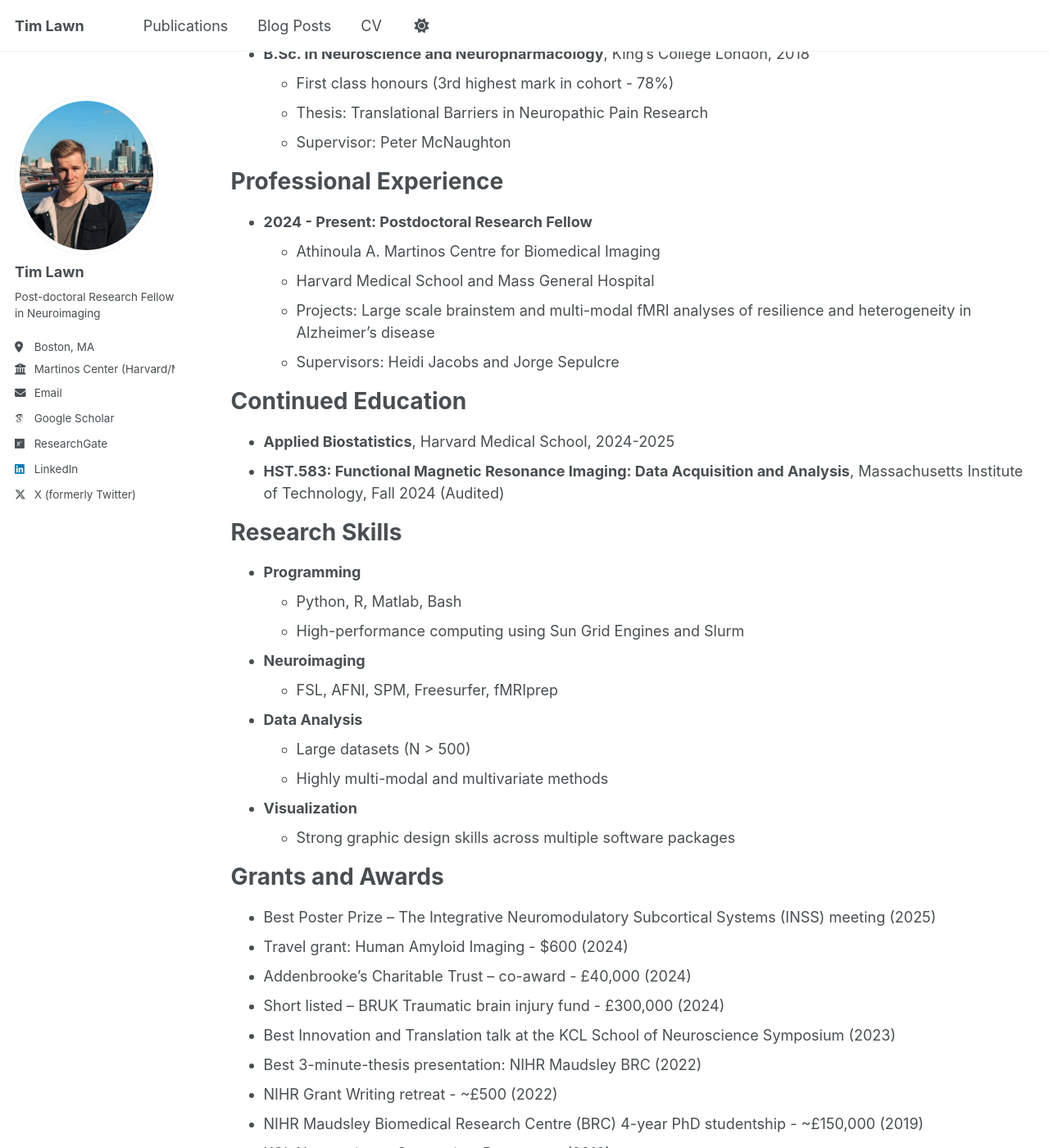
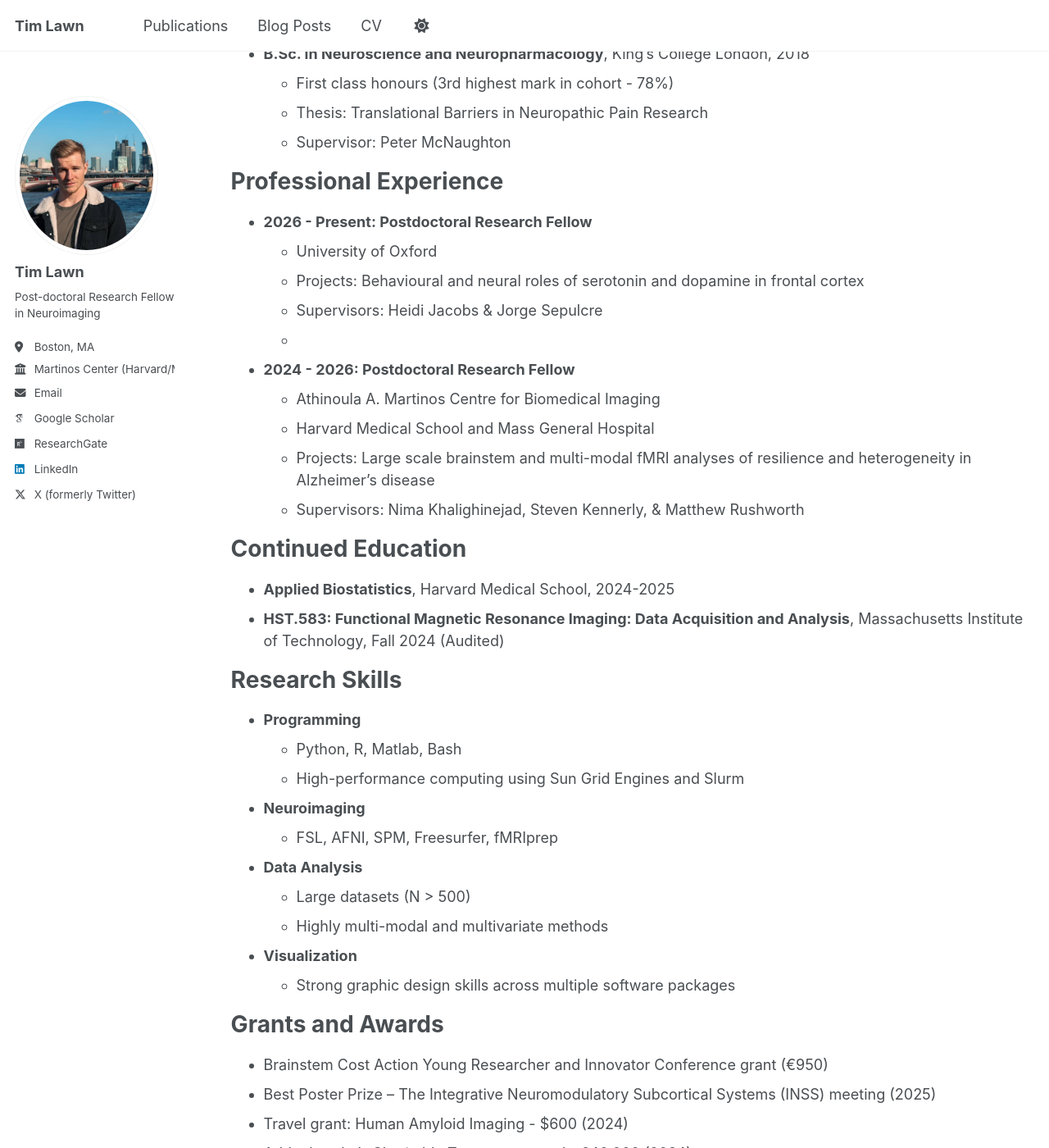
Before and after one commit to timlawn/timlawn.github.io, a Jekyll site: the page built from _pages/cv.md, in a window 1280 px wide and 1400 px high, scrolled down 456 px. Shown: the whole window at 82% size. Built offline with Jekyll 4.4.1, drawn with Linux system fonts in a browser that asks for light colours; some web fonts are replaced; a script that is not in the unit is left out; some of the changed text lies outside the part shown.

Commit message:
Update CV with new postdoctoral position and details

```diff
--- a/_pages/cv.md
+++ b/_pages/cv.md
@@ -28,11 +28,16 @@ Education
 
 Professional Experience
 ======
-* **2024 - Present: Postdoctoral Research Fellow**
+* **2026 - Present: Postdoctoral Research Fellow**
+  * University of Oxford
+  * Projects: Behavioural and neural roles of serotonin and dopamine in frontal cortex
+  * Supervisors: Heidi Jacobs & Jorge Sepulcre
+  *
+* **2024 - 2026: Postdoctoral Research Fellow**
   * Athinoula A. Martinos Centre for Biomedical Imaging
   * Harvard Medical School and Mass General Hospital
   * Projects: Large scale brainstem and multi-modal fMRI analyses of resilience and heterogeneity in Alzheimer's disease
-  * Supervisors: Heidi Jacobs and Jorge Sepulcre
+  * Supervisors: Nima Khalighinejad, Steven Kennerly, & Matthew Rushworth
 
 Continued Education
 ======
@@ -54,6 +59,7 @@ Research Skills
 
 Grants and Awards
 ======
+* Brainstem Cost Action Young Researcher and Innovator Conference grant (€950)
 * Best Poster Prize – The Integrative Neuromodulatory Subcortical Systems (INSS) meeting (2025)
 * Travel grant: Human Amyloid Imaging - $600 (2024)
 * Addenbrooke's Charitable Trust – co-award - £40,000 (2024)
@@ -78,6 +84,7 @@ Publications
 
 Selected Invited Talks
 ======
+* **2026** Neuroimaging without a scanner: making the most of open data - Studying the Human Brain NeuroimEx, Exeter University, UK
 * **2025:** Pushing forwards clinical neuroscience with brainstem fMRI - Yale MRRC Neuroscience Seminar Series, New Haven, USA
 * **2025:** Functional submodules in the human locus Coeruleus are differentially susceptible to tau pathology - Human Amyloid Imaging, Puerto Rico, USA
 * **2024:** Transcending organisational hierarchies with Molecular-enriched fMRI - Athinoula A. Martinos Centre for Biomedical Imaging, Cambridge, USA
```
